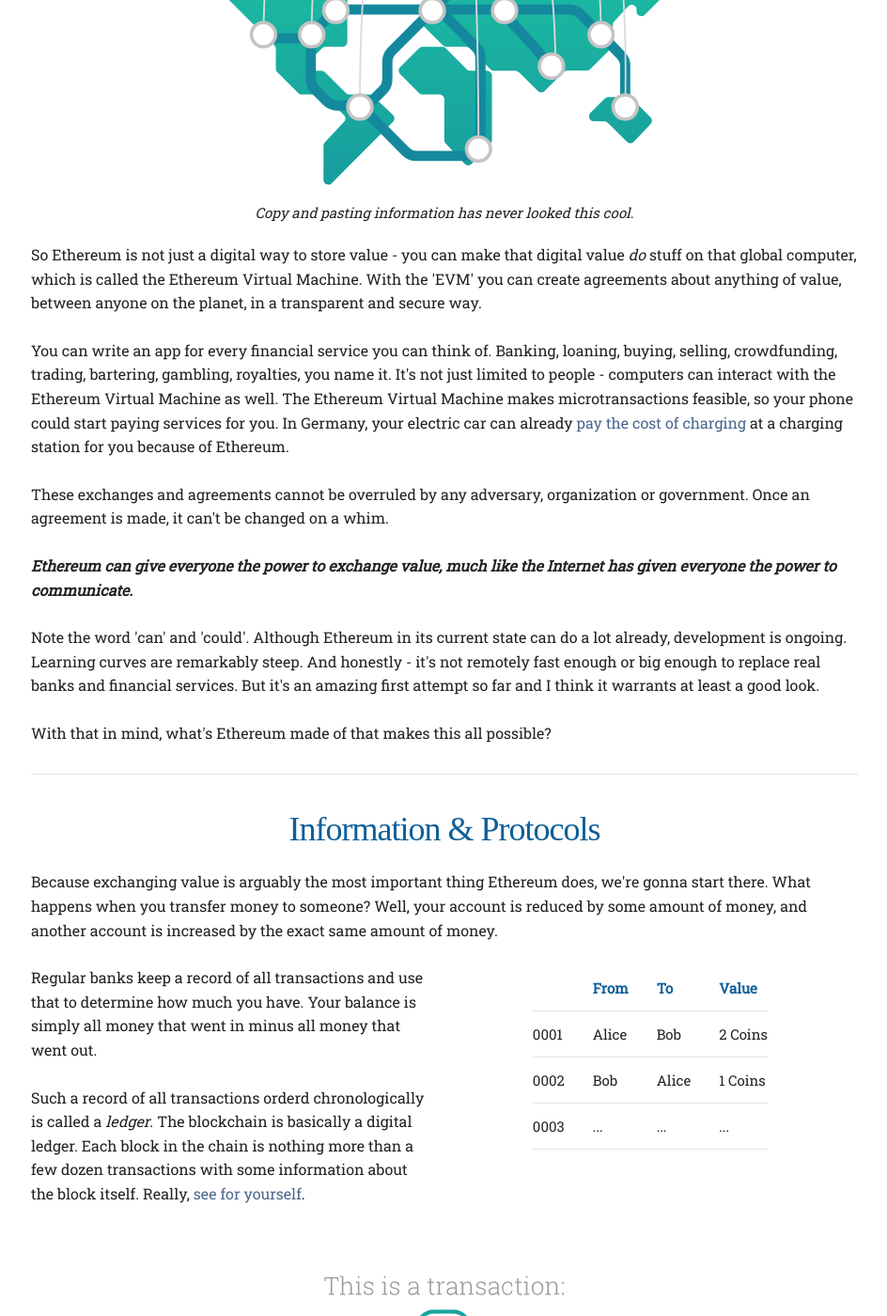
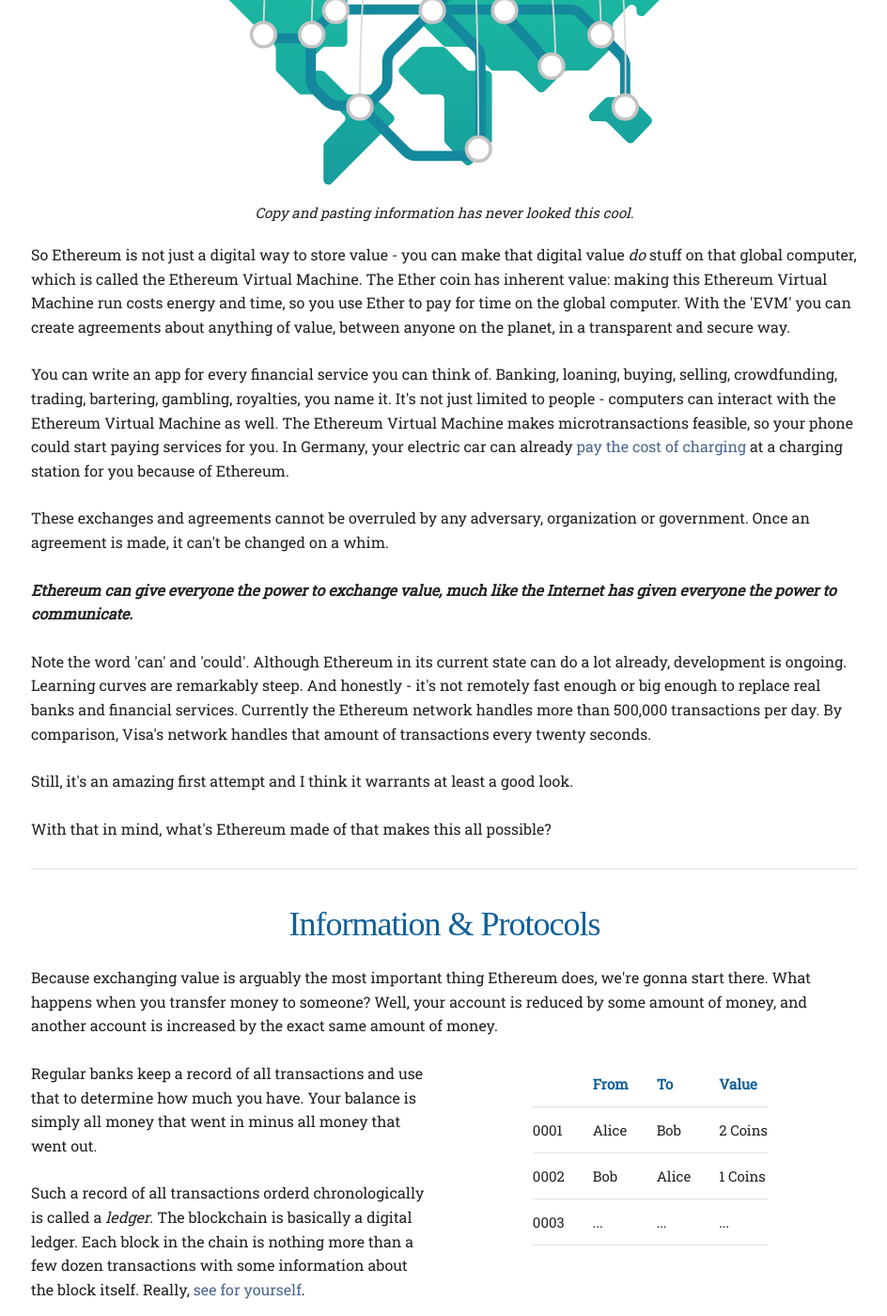
Before and after one commit to vdveen/vdveen.github.io, a Jekyll site: the page ethereum.html, which Jekyll copies as it is, in a window 1280 px wide and 1400 px high, scrolled down 2259 px. Shown: the whole window at 94% size, without its empty margins (167-1111 px from the left). Built offline with Jekyll 4.4.1, drawn with Linux system fonts in a browser that asks for light colours; some web fonts are replaced; some of the changed text lies outside the part shown.

Commit message:
The Klein Fixes, pt 1

```diff
--- a/ethereum.html
+++ b/ethereum.html
@@ -95,8 +95,10 @@
       <div class="twelve columns">
 
         <p>So Ethereum is not just a digital way to store value - you can make that digital value <em>do</em> stuff on that
-          global computer, which is called the Ethereum Virtual Machine. With the &#39;EVM&#39; you can create agreements
-          about anything of value, between anyone on the planet, in a transparent and secure way. </p>
+          global computer, which is called the Ethereum Virtual Machine. The Ether coin has inherent value: making this
+          Ethereum Virtual Machine run costs energy and time, so you use Ether to pay for time on the global computer.
+          With the &#39;EVM&#39; you can create agreements about anything of value, between anyone on the planet,
+          in a transparent and secure way. </p>
 
         <p>You can write an app for every financial service you can think of. Banking, loaning, buying, selling, crowdfunding,
           trading, bartering, gambling, royalties, you name it. It&#39;s not just limited to people - computers can interact
@@ -112,7 +114,10 @@
 
         <p>Note the word &#39;can&#39; and &#39;could&#39;. Although Ethereum in its current state can do a lot already, development
           is ongoing. Learning curves are remarkably steep. And honestly - it's not remotely fast enough or big enough to
-          replace real banks and financial services. But it's an amazing first attempt so far and I think it warrants at
+          replace real banks and financial services. Currently the Ethereum network handles more than 500,000 transactions per day.
+          By comparison, Visa's network handles that amount of transactions every twenty seconds. </p>
+
+        <p>Still, it's an amazing first attempt and I think it warrants at
           least a good look.</p>
 
         <p>With that in mind, what&#39;s Ethereum made of that makes this all possible?</p>
@@ -217,7 +222,8 @@
           a transaction to reduce your balance and increase someone else&#39;s balance by the same amount. </p>
 
         <p>But how do you create a state for your pet&#39;s name, and how do you change it? Here&#39;s the key: Ethereum transactions
-          don&#39;t just change account balances. In Ethereum, a transaction can change <em>any</em> kind of state. If you
+          don&#39;t just change account balances. In Ethereum, a transaction can change <em>any</em> kind of state.
+          In other words, with Ethereum you can put <em>anything</em> in the &#39;Value&#39; column of the ledger. If you
           - for some reason - have stored <code>petname =  Mr. Fluffalopolous</code> , you use a transaction to change that
           state to <code>petname = Mr. Fluffalopolous the Third</code>. </p>
 
@@ -243,7 +249,8 @@
           name. This is one of the freedoms you have when programming with Ethereum. </p>
 
         <p>So if someone asks you what Ethereum <em>is</em>, you can now give them a good answer. <strong>Ethereum is a
-          global <a href="https://en.wikipedia.org/wiki/Mainframe_computer">mainframe</a> computer for anything valuable.</strong>          This computer runs on three main ingredients:</p>
+          global <a href="https://en.wikipedia.org/wiki/Mainframe_computer">mainframe</a> computer for anything valuable,
+          and you buy time on this computer by paying with Ether.</strong> This computer runs on three main ingredients:</p>
 
         <ol start="">
           <li>States, which can be changed by...</li>
```
